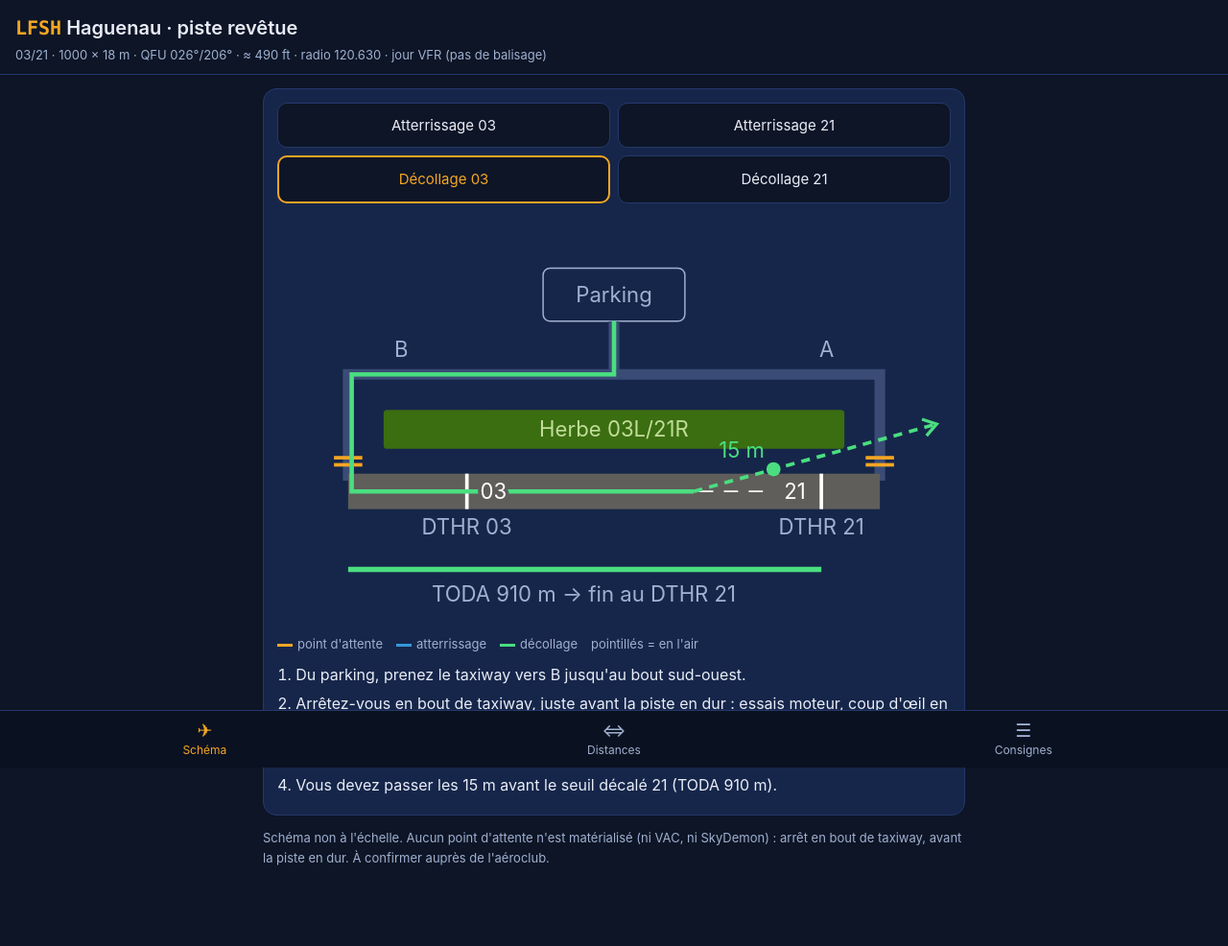
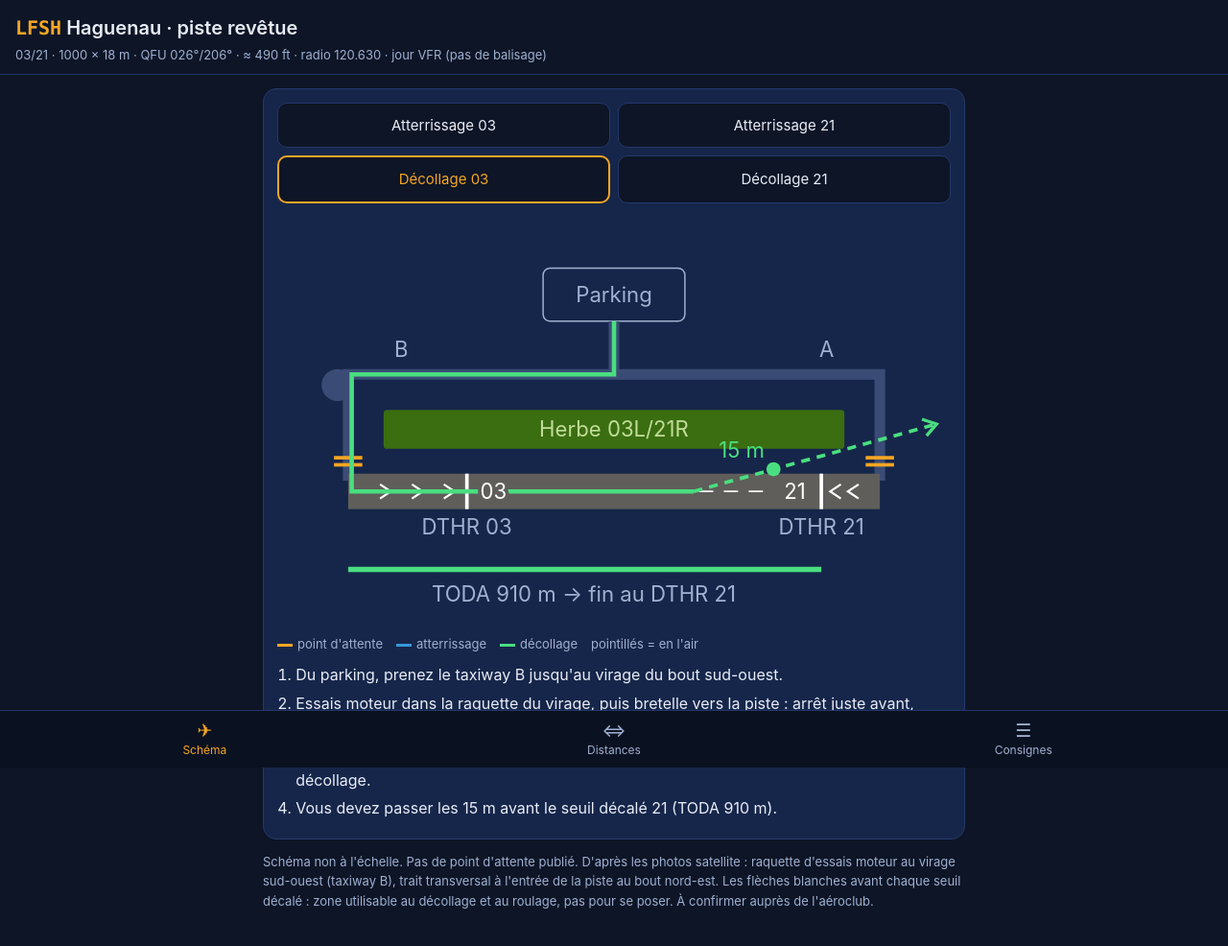
Before and after one commit to 2f8p9gvjr7-byte/lfsh-haguenau, a plain HTML site: page index.html in a window 1280 px wide. Shown: the whole page at 96% size. Drawn offline with Linux system fonts and the light colour scheme.

Commit message:
Add files via upload

```diff
--- a/index.html
+++ b/index.html
@@ -61,6 +61,7 @@ nav button.on{color:var(--amb)}
 <rect x="150" y="30" width="80" height="30" rx="4" fill="none" stroke="#9fb0d0" stroke-width="0.8"/><text x="190" y="49" text-anchor="middle">Parking</text>
 <path d="M40 150 L40 90 L340 90 L340 150" fill="none" stroke="#3a4c75" stroke-width="6"/>
 <line x1="190" y1="60" x2="190" y2="90" stroke="#3a4c75" stroke-width="6"/>
+<circle cx="34" cy="96" r="9" fill="#3a4c75"/>
 <text x="70" y="80" text-anchor="middle">B</text><text x="310" y="80" text-anchor="middle">A</text>
 <g stroke="#f5a623" stroke-width="2"><line x1="32" y1="137" x2="48" y2="137"/><line x1="32" y1="141" x2="48" y2="141"/><line x1="332" y1="137" x2="348" y2="137"/><line x1="332" y1="141" x2="348" y2="141"/></g>
 <rect x="60" y="110" width="260" height="22" rx="2" fill="#3B6D11"/><text x="190" y="125" text-anchor="middle" style="fill:#C0DD97">Herbe 03L/21R</text>
@@ -68,13 +69,14 @@ nav button.on{color:var(--amb)}
 <line x1="140" y1="156" x2="280" y2="156" stroke="#fff" stroke-dasharray="8 6"/>
 <line x1="107" y1="146" x2="107" y2="166" stroke="#fff" stroke-width="2"/><line x1="307" y1="146" x2="307" y2="166" stroke="#fff" stroke-width="2"/>
 <text x="107" y="180" text-anchor="middle">DTHR 03</text><text x="307" y="180" text-anchor="middle">DTHR 21</text>
+<g fill="none" stroke="#fff" stroke-width="1.2"><path d="M58 152 L64 156 L58 160"/><path d="M76 152 L82 156 L76 160"/><path d="M94 152 L100 156 L94 160"/><path d="M328 152 L322 156 L328 160"/><path d="M318 152 L312 156 L318 160"/></g>
 <g id="dyn"></g>
 <text x="122" y="160" text-anchor="middle" style="fill:#fff;paint-order:stroke;stroke:#5F5E5A;stroke-width:4px">03</text><text x="292" y="160" text-anchor="middle" style="fill:#fff;paint-order:stroke;stroke:#5F5E5A;stroke-width:4px">21</text>
 </svg>
 <div class="leg"><span><i style="background:#f5a623"></i>point d'attente</span><span><i style="background:#3498db"></i>atterrissage</span><span><i style="background:#4ade80"></i>décollage</span><span>pointillés = en l'air</span></div>
 <ol id="cap"></ol>
 </div>
-<p class="note">Schéma non à l'échelle. Aucun point d'attente n'est matérialisé (ni VAC, ni SkyDemon) : arrêt en bout de taxiway, avant la piste en dur. À confirmer auprès de l'aéroclub.</p>
+<p class="note">Schéma non à l'échelle. Pas de point d'attente publié. D'après les photos satellite : raquette d'essais moteur au virage sud-ouest (taxiway B), trait transversal à l'entrée de la piste au bout nord-est. Les flèches blanches avant chaque seuil décalé : zone utilisable au décollage et au roulage, pas pour se poser. À confirmer auprès de l'aéroclub.</p>
 </section>
 
 <section id="t-dist" hidden>
@@ -131,17 +133,17 @@ nav button.on{color:var(--amb)}
 <div class="upd" id="upd" hidden><span>Nouvelle version disponible</span><button id="updBtn">Mettre à jour</button></div>
 
 <script>
-const VERSION='1.0.2';document.getElementById('v').textContent=VERSION;
+const VERSION='1.0.3';document.getElementById('v').textContent=VERSION;
 const B='#3498db',C='#4ade80';
 const S={
 L03:{svg:`<path d="M4 132 L136 156" fill="none" stroke="${B}" stroke-width="2" stroke-dasharray="5 4"/><circle cx="140" cy="156" r="4" fill="${B}"/><path d="M140 156 L338 156 L338 90 L190 90 L190 63" fill="none" stroke="${B}" stroke-width="2.5" marker-end="url(#ar)"/><line x1="107" y1="200" x2="340" y2="200" stroke="${B}" stroke-width="3"/><text x="223" y="218" text-anchor="middle">LDA 775 m</text>`,
-cap:["Finale au 026°, passez le seuil décalé 03 à 15 m (50 ft).","Posez-vous après le seuil décalé, jamais avant.","Roulez jusqu'au bout nord-est de la piste.","Dégagez vers A, annoncez « piste dégagée », puis rejoignez le parking par le taxiway."]},
+cap:["Finale au 026°, passez le seuil décalé 03 à 15 m (50 ft).","Posez-vous après le seuil décalé, jamais avant.","Roulez jusqu'au bout nord-est, zone à flèches comprise.","Dégagez vers A, annoncez « piste dégagée », puis rejoignez le parking par le taxiway."]},
 L21:{svg:`<path d="M376 132 L276 156" fill="none" stroke="${B}" stroke-width="2" stroke-dasharray="5 4"/><circle cx="272" cy="156" r="4" fill="${B}"/><path d="M272 156 L42 156 L42 90 L190 90 L190 63" fill="none" stroke="${B}" stroke-width="2.5" marker-end="url(#ar)"/><line x1="40" y1="200" x2="307" y2="200" stroke="${B}" stroke-width="3"/><text x="173" y="218" text-anchor="middle">LDA 890 m</text>`,
-cap:["Finale au 206°, passez le seuil décalé 21 à 15 m (50 ft).","Posez-vous après le seuil décalé.","Roulez jusqu'au bout sud-ouest de la piste.","Dégagez vers B, annoncez « piste dégagée », puis rejoignez le parking par le taxiway."]},
+cap:["Finale au 206°, passez le seuil décalé 21 à 15 m (50 ft).","Posez-vous après le seuil décalé.","Roulez jusqu'au bout sud-ouest, zone à flèches comprise.","Dégagez vers B, annoncez « piste dégagée », puis rejoignez le parking par le taxiway."]},
 D03:{svg:`<path d="M190 60 L190 90 L42 90 L42 156 L235 156" fill="none" stroke="${C}" stroke-width="2.5"/><path d="M235 156 L372 118" fill="none" stroke="${C}" stroke-width="2" stroke-dasharray="5 4" marker-end="url(#ar)"/><circle cx="280" cy="143.5" r="4" fill="${C}"/><text x="275" y="137" text-anchor="end" style="fill:${C}">15 m</text><line x1="40" y1="200" x2="307" y2="200" stroke="${C}" stroke-width="3"/><text x="173" y="218" text-anchor="middle">TODA 910 m → fin au DTHR 21</text>`,
-cap:["Du parking, prenez le taxiway vers B jusqu'au bout sud-ouest.","Arrêtez-vous en bout de taxiway, juste avant la piste en dur : essais moteur, coup d'œil en finale, annonce radio.","Alignez-vous tout au bout de la piste pour avoir toute la longueur.","Vous devez passer les 15 m avant le seuil décalé 21 (TODA 910 m)."]},
+cap:["Du parking, prenez le taxiway B jusqu'au virage du bout sud-ouest.","Essais moteur dans la raquette du virage, puis bretelle vers la piste : arrêt juste avant, coup d'œil en finale, annonce radio.","Alignez-vous tout au bout : la zone à flèches avant le seuil décalé compte pour le décollage.","Vous devez passer les 15 m avant le seuil décalé 21 (TODA 910 m)."]},
 D21:{svg:`<path d="M190 60 L190 90 L338 90 L338 156 L185 156" fill="none" stroke="${C}" stroke-width="2.5"/><path d="M185 156 L8 118" fill="none" stroke="${C}" stroke-width="2" stroke-dasharray="5 4" marker-end="url(#ar)"/><circle cx="160" cy="150.6" r="4" fill="${C}"/><text x="166" y="142" style="fill:${C}">15 m</text><line x1="107" y1="200" x2="340" y2="200" stroke="${C}" stroke-width="3"/><text x="223" y="218" text-anchor="middle">TODA 805 m → fin au DTHR 03</text>`,
-cap:["Du parking, prenez le taxiway vers A jusqu'au bout nord-est.","Arrêtez-vous en bout de taxiway, juste avant la piste en dur : essais moteur, coup d'œil en finale, annonce radio.","Alignez-vous tout au bout de la piste.","Vous devez passer les 15 m avant le seuil décalé 03 (TODA 805 m), puis prendre la pente max (anti-bruit)."]}
+cap:["Du parking, prenez le taxiway A jusqu'au bout nord-est, puis la bretelle vers la piste.","Arrêtez-vous avant le trait transversal peint à l'entrée de la piste : essais moteur, coup d'œil en finale, annonce radio.","Alignez-vous tout au bout : la zone à flèches avant le seuil décalé compte pour le décollage.","Vous devez passer les 15 m avant le seuil décalé 03 (TODA 805 m), puis prendre la pente max (anti-bruit)."]}
 };
 const sb=document.querySelectorAll('.btns button');
 function show(k){document.getElementById('dyn').innerHTML=S[k].svg;document.getElementById('cap').innerHTML=S[k].cap.map(t=>'<li>'+t+'</li>').join('');sb.forEach(b=>b.classList.toggle('on',b.dataset.s===k));try{localStorage.setItem('lfsh-s',k)}catch(e){}}
--- a/service-worker.js
+++ b/service-worker.js
@@ -1,4 +1,4 @@
-const CACHE = 'lfsh-v1.0.2';
+const CACHE = 'lfsh-v1.0.3';
 const FILES = ['./', 'index.html', 'manifest.json', 'icon-192.png', 'icon-512.png'];
 
 self.addEventListener('install', e => {
```
